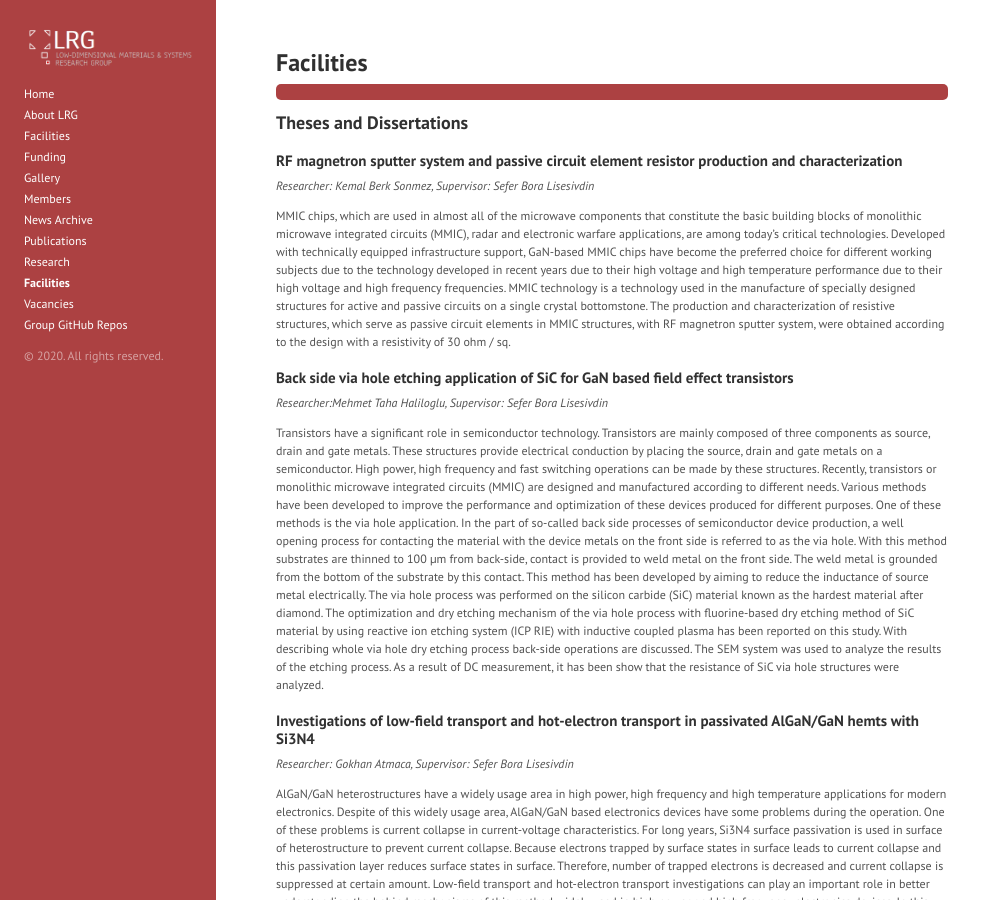
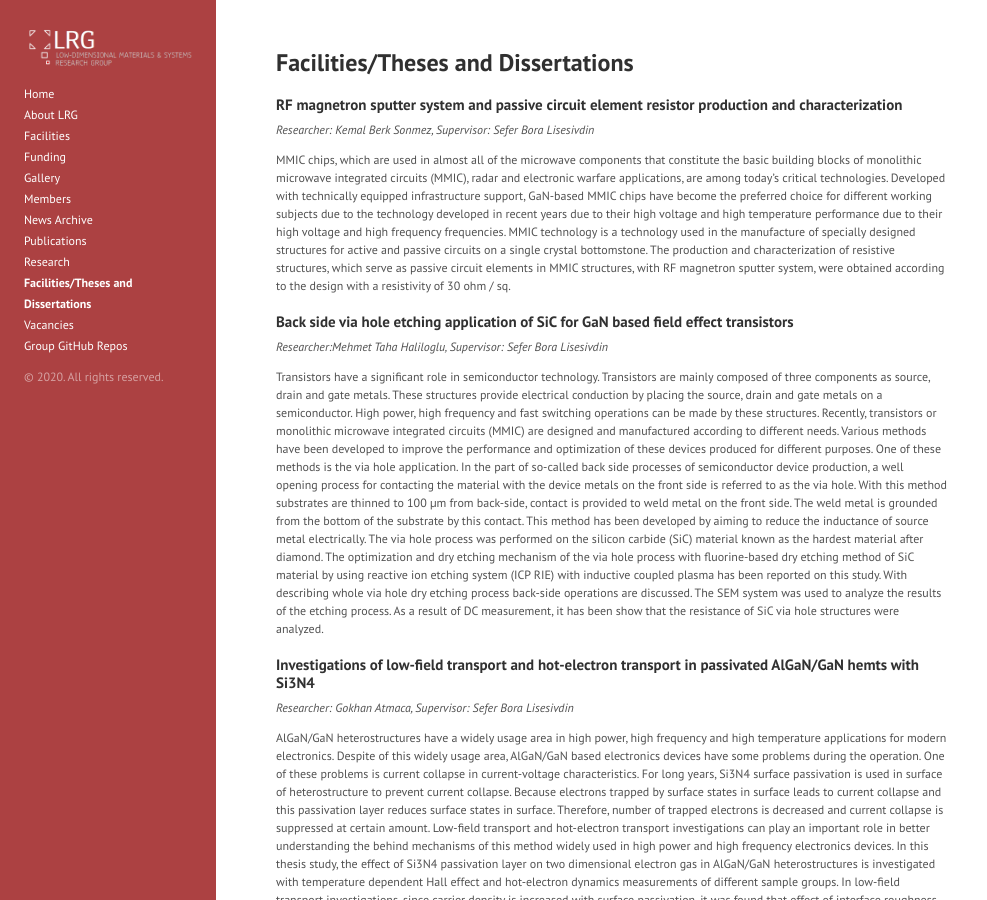
Before and after one commit to lrgresearch/oldwebsite, a Jekyll site: the page built from theses-and-dissertations.md, in a window 1280 px wide and 900 px high. Shown: the whole window, without its empty margins (0-987 px from the left). Built offline with Jekyll 4.4.1, drawn with Linux system fonts in a browser that asks for light colours.

Commit message:
Update theses-and-dissertations.md

```diff
--- a/theses-and-dissertations.md
+++ b/theses-and-dissertations.md
@@ -1,11 +1,7 @@
 ---
 layout: page
-title: Facilities
+title: Facilities/Theses and Dissertations
 ---
-
-![Image](files/ribbon.png)
-
-## Theses and Dissertations
 
 ### RF magnetron sputter system and passive circuit element resistor production and characterization
 *Researcher: Kemal Berk Sonmez, Supervisor: Sefer Bora Lisesivdin*
```
